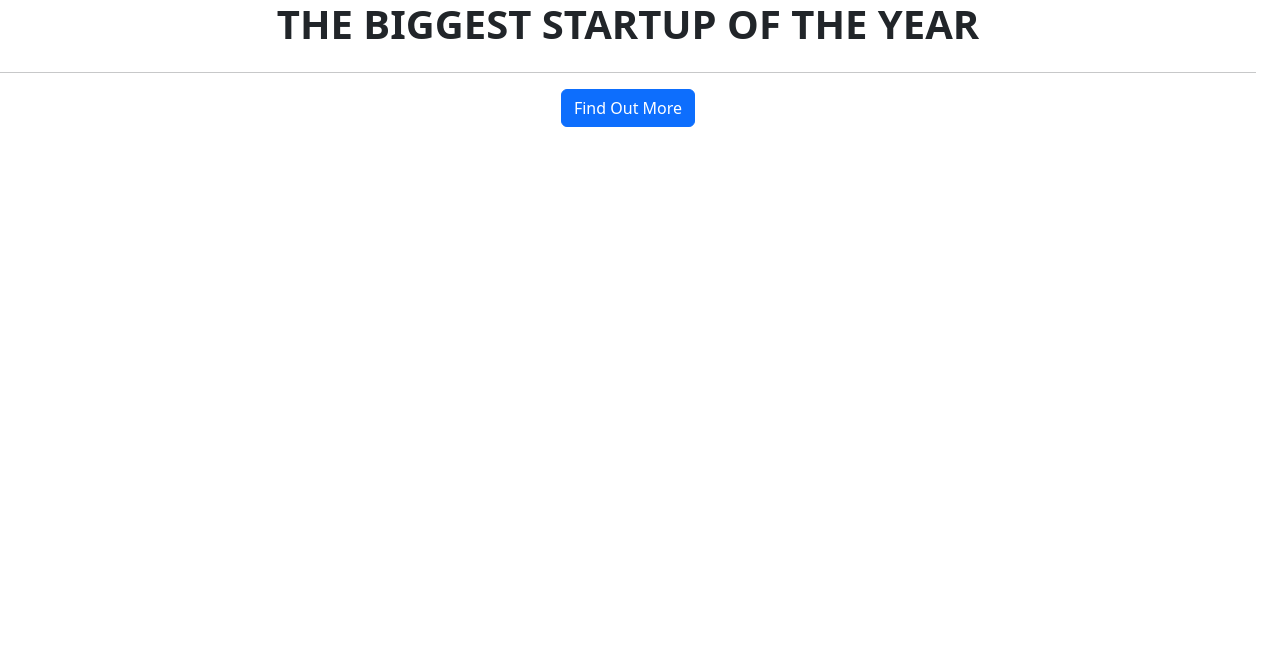
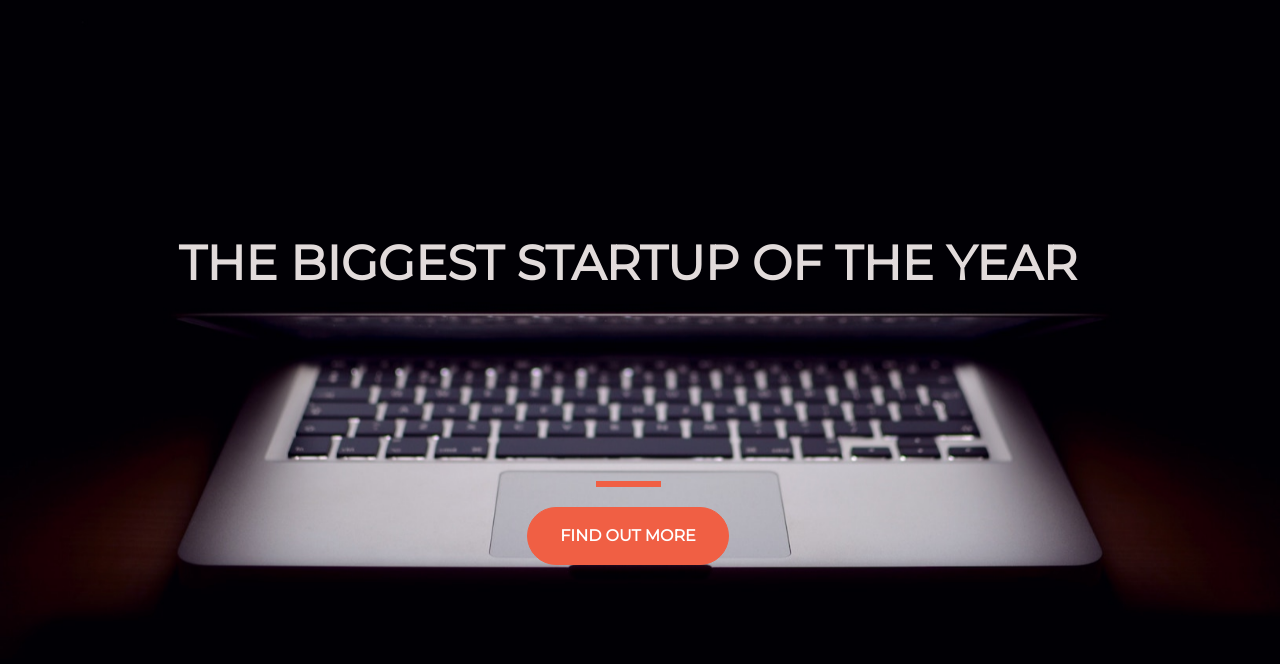
Before and after one commit to gregdev16/gregdev16.github.io, a plain HTML site: page index.html in a window 1280 px wide. Drawn offline with nearby package versions, Linux system fonts and the light colour scheme.

Commit message:
Update
Changes

```diff
--- a/index.html
+++ b/index.html
@@ -1,3 +1,4 @@
+
 
 <!DOCTYPE html>
 <html>
@@ -15,7 +16,7 @@
     <!-- Bootstrap CSS from a CDN. This way you don't have to include the bootstrap file yourself -->
 <!-- CSS only -->
     <link href="https://cdn.jsdelivr.net/npm/bootstrap@5.2.1/dist/css/bootstrap.min.css" rel="stylesheet" integrity="sha384-iYQeCzEYFbKjA/T2uDLTpkwGzCiq6soy8tYaI1GyVh/UjpbCx/TYkiZhlZB6+fzT" crossorigin="anonymous">    <!-- My own stylesheet -->
-    <link rel="stylesheet" type="text/css" href="startup.css">
+    <link rel="stylesheet" type="text/css" href="style.css">
   </head>
   <body>
     <div class="ontainer d-flex align-items-center h-100">
--- /dev/null
+++ b/style.css
@@ -0,0 +1,49 @@
+body,
+html {
+  width: 100%;
+  height: 100%;
+  font-family: 'Montserrat', sans-serif;
+  background: url(header.jpg) no-repeat center center fixed;
+  -webkit-background-size: cover;
+  -moz-background-size: cover;
+  -o-background-size: cover;
+  background-size: cover;
+}
+
+h1 {
+  font-size: 3rem;
+  color: #e2dbdb;
+}
+
+hr {
+  margin: 20px auto;
+  color: #F05F44;
+  border: 3px solid #F05F44;
+  max-width: 65px;
+  opacity: 1;
+}
+
+.buffer {
+  height: 10rem;
+}
+
+.btn {
+  font-weight: 700;
+  border-radius: 300px;
+  text-transform: uppercase;
+}
+
+.btn-primary {
+  background-color: #F05F44;
+  border-color: #F05F44;
+}
+
+.btn.btn-primary:hover {
+  background-color: #FF0700;
+  border-color: #FF0700;
+  border-width: 4px;
+}
+
+.btn-xl {
+  padding: 1rem 2rem;
+}
```
